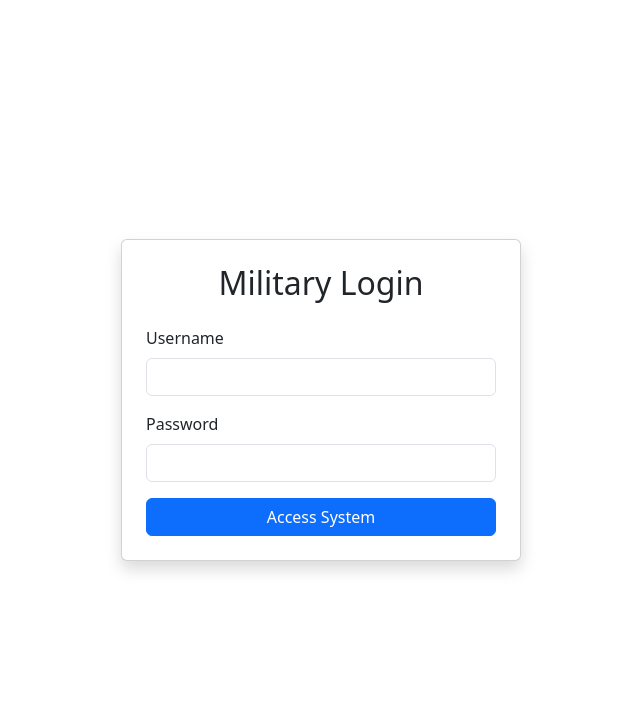
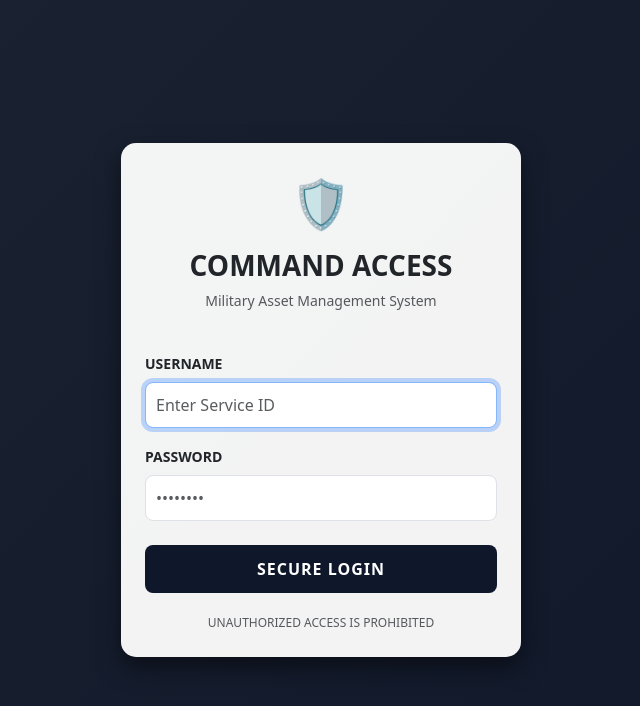
Before and after one commit to ShreyashReshu/MilitaryAssetManagement-frontend, a React (Create React App) app: page / in a window 1280 px wide. Shown: the top 706 px of the page, without its empty margins (319-959 px from the left). Built offline with nearby package versions, Linux system fonts and the light colour scheme.

Commit message:
refined pages

```diff
--- a/src/api.js
+++ b/src/api.js
@@ -1,10 +1,9 @@
 import axios from 'axios';
 
 const API = axios.create({
-    baseURL: 'https://militaryassetmanagement-2tbh.onrender.com/api', // Your live backend
+    baseURL: 'https://militaryassetmanagement-2tbh.onrender.com/api',
 });
 
-// Add Token to every request
 API.interceptors.request.use((req) => {
     const token = localStorage.getItem('token');
     if (token) {
--- a/src/components/AppNavbar.js
+++ b/src/components/AppNavbar.js
@@ -6,7 +6,7 @@ import AuthContext from '../context/AuthContext';
 const AppNavbar = () => {
     const { user, logout } = useContext(AuthContext);
 
-    if (!user) return null; // Don't show navbar on login screen
+    if (!user) return null;
 
     return (
         <Navbar bg="dark" variant="dark" expand="lg">
--- a/src/components/ProtectedRoute.js
+++ b/src/components/ProtectedRoute.js
@@ -7,7 +7,6 @@ const ProtectedRoute = ({ children, allowedRoles }) => {
 
     if (!role) return <Navigate to="/" />;
 
-    // If allowedRoles is defined, check if user has permission
     if (allowedRoles && !allowedRoles.includes(role)) {
         return <div className="p-5 text-center"><h1>⛔ 403 Unauthorized</h1><p>You do not have permission to view this page.</p></div>;
     }
--- a/src/context/AuthContext.js
+++ b/src/context/AuthContext.js
@@ -9,7 +9,6 @@ export const AuthProvider = ({ children }) => {
     const navigate = useNavigate();
 
     useEffect(() => {
-        // Check if user is already logged in
         const token = localStorage.getItem("token");
         const savedRole = localStorage.getItem("role");
         if (token && savedRole) {
--- a/src/pages/Login.js
+++ b/src/pages/Login.js
@@ -15,28 +15,87 @@ const Login = () => {
             const res = await API.post("/auth/login", { username, password });
             login(res.data.token, res.data.role);
         } catch (err) {
-            setError("Invalid credentials. Try 'admin_user' / 'password123'");
+            setError("Invalid credentials. Please try again.");
         }
     };
 
+    const pageStyle = {
+        minHeight: "100vh",
+        background: "linear-gradient(135deg, #1c2331 0%, #0f172a 100%)",
+        display: "flex",
+        alignItems: "center",
+        justifyContent: "center",
+        color: "#fff"
+    };
+
+    const cardStyle = {
+        width: "400px",
+        borderRadius: "15px",
+        border: "none",
+        boxShadow: "0 10px 25px rgba(0,0,0,0.5)",
+        background: "rgba(255, 255, 255, 0.95)"
+    };
+
     return (
-        <Container className="d-flex justify-content-center align-items-center" style={{ minHeight: "100vh" }}>
-            <Card style={{ width: "400px" }} className="p-4 shadow">
-                <h2 className="text-center mb-4">Military Login</h2>
-                {error && <Alert variant="danger">{error}</Alert>}
+        <div style={pageStyle}>
+            <Container className="d-flex justify-content-center">
+                <Card style={cardStyle} className="p-4">
+                    <div className="text-center mb-4">
+                        <div style={{ fontSize: "3rem", marginBottom: "10px" }}>🛡️</div>
+                        <h3 className="fw-bold text-dark">COMMAND ACCESS</h3>
+                        <p className="text-muted small">Military Asset Management System</p>
+                    </div>
+
+                    {error && <Alert variant="danger" className="text-center small">{error}</Alert>}
+
                     <Form onSubmit={handleSubmit}>
                         <Form.Group className="mb-3">
-                        <Form.Label>Username</Form.Label>
-                        <Form.Control type="text" onChange={(e) => setUsername(e.target.value)} required />
+                            <Form.Label className="text-dark fw-bold small text-uppercase">Username</Form.Label>
+                            <Form.Control
+                                type="text"
+                                placeholder="Enter Service ID"
+                                onChange={(e) => setUsername(e.target.value)}
+                                required
+                                autoFocus
+                                style={{ borderRadius: "8px", padding: "10px" }}
+                            />
                         </Form.Group>
-                    <Form.Group className="mb-3">
-                        <Form.Label>Password</Form.Label>
-                        <Form.Control type="password" onChange={(e) => setPassword(e.target.value)} required />
+
+                        <Form.Group className="mb-4">
+                            <Form.Label className="text-dark fw-bold small text-uppercase">Password</Form.Label>
+                            <Form.Control
+                                type="password"
+                                placeholder="••••••••"
+                                onChange={(e) => setPassword(e.target.value)}
+                                required
+                                style={{ borderRadius: "8px", padding: "10px" }}
+                            />
                         </Form.Group>
-                    <Button variant="primary" type="submit" className="w-100">Access System</Button>
+
+                        <Button
+                            variant="primary"
+                            type="submit"
+                            className="w-100 fw-bold"
+                            style={{
+                                background: "#0f172a",
+                                border: "none",
+                                padding: "12px",
+                                borderRadius: "8px",
+                                letterSpacing: "1px"
+                            }}
+                        >
+                            SECURE LOGIN
+                        </Button>
                     </Form>
+
+                    <div className="text-center mt-3">
+                        <small className="text-muted" style={{ fontSize: "0.75rem" }}>
+                            UNAUTHORIZED ACCESS IS PROHIBITED
+                        </small>
+                    </div>
                 </Card>
             </Container>
+        </div>
     );
 };
 
```
Lines whose indentation alone changed are shown as unchanged.
